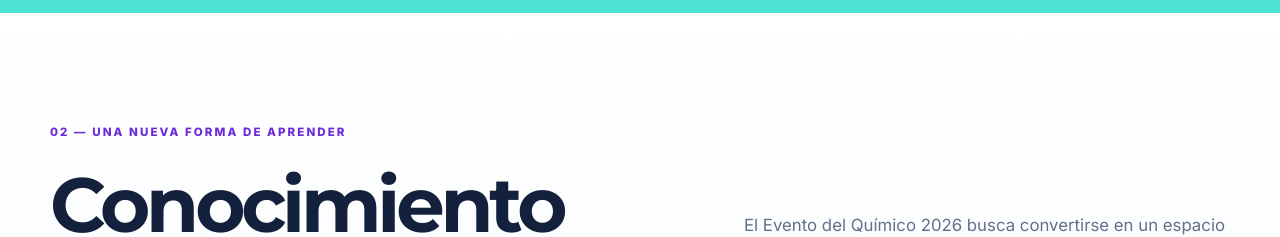
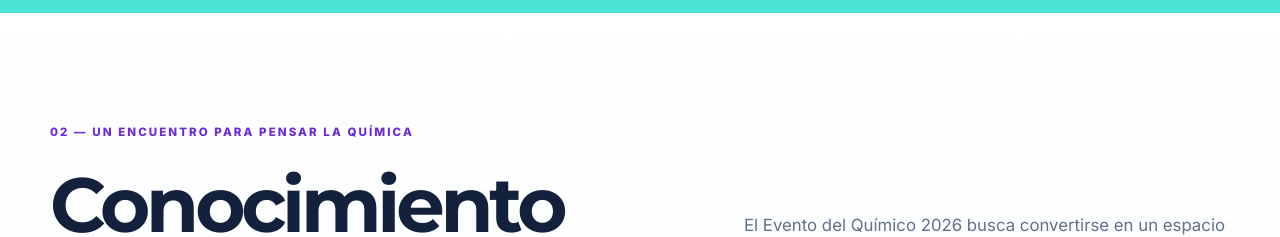
Before and after one commit to LIQU-Portal/xlvi-evento-quimico, a Next.js app: page / in a window 1280 px wide. Shown: the part 880-1117 px from the top of the page. Built offline with nearby package versions, Linux system fonts and the light colour scheme.

Commit message:
Actualizar presentacion y mensaje de evento2

```diff
--- a/app/page.tsx
+++ b/app/page.tsx
@@ -60,7 +60,7 @@ export default function Home() {
         <div className="container">
           <div className="section-heading split-heading">
             <div>
-              <p className="section-index">02 — Una nueva forma de aprender</p>
+              <p className="section-index">02 — Un encuentro para pensar la química</p>
               <h2 id="model-title">Conocimiento que<br /><em>se pone en práctica.</em></h2>
             </div>
             <div>
```
